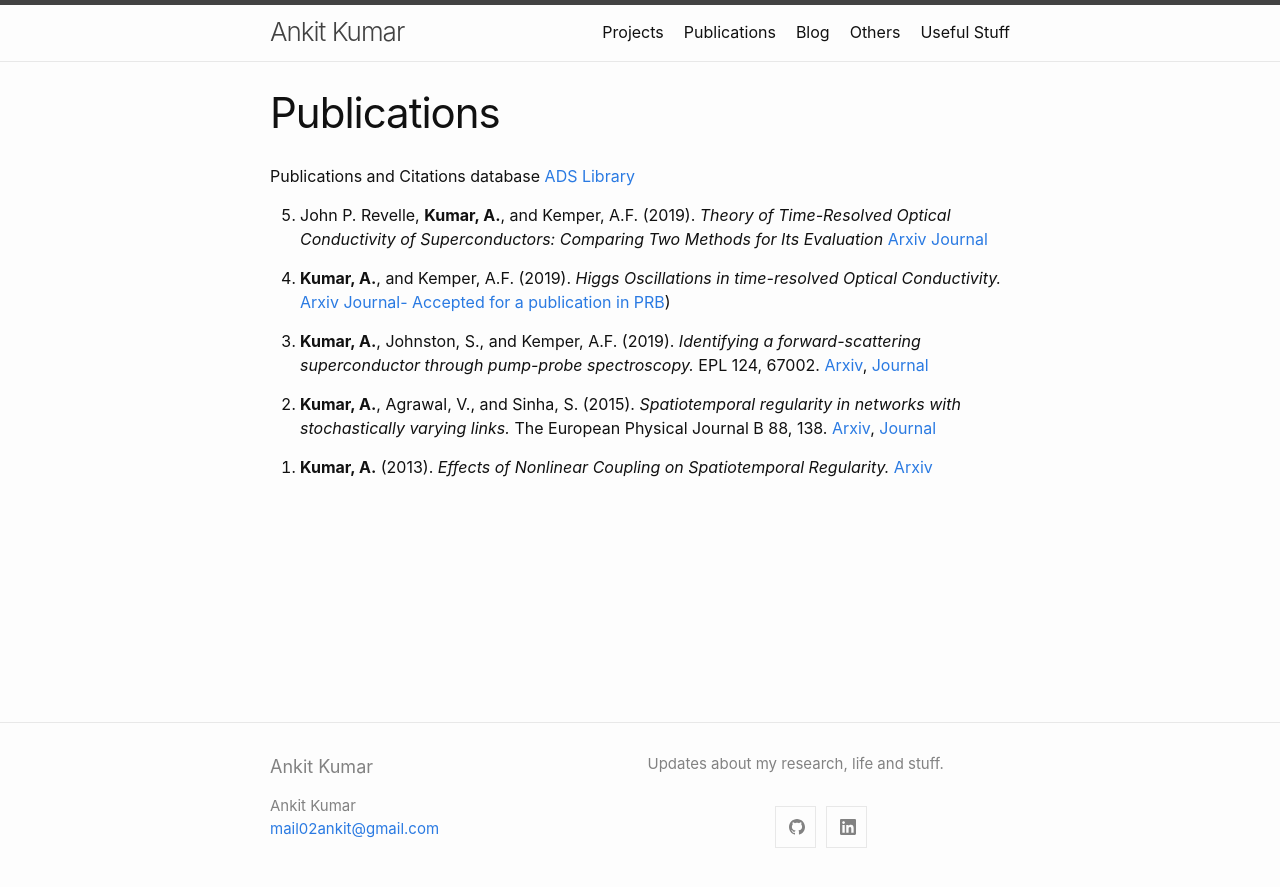
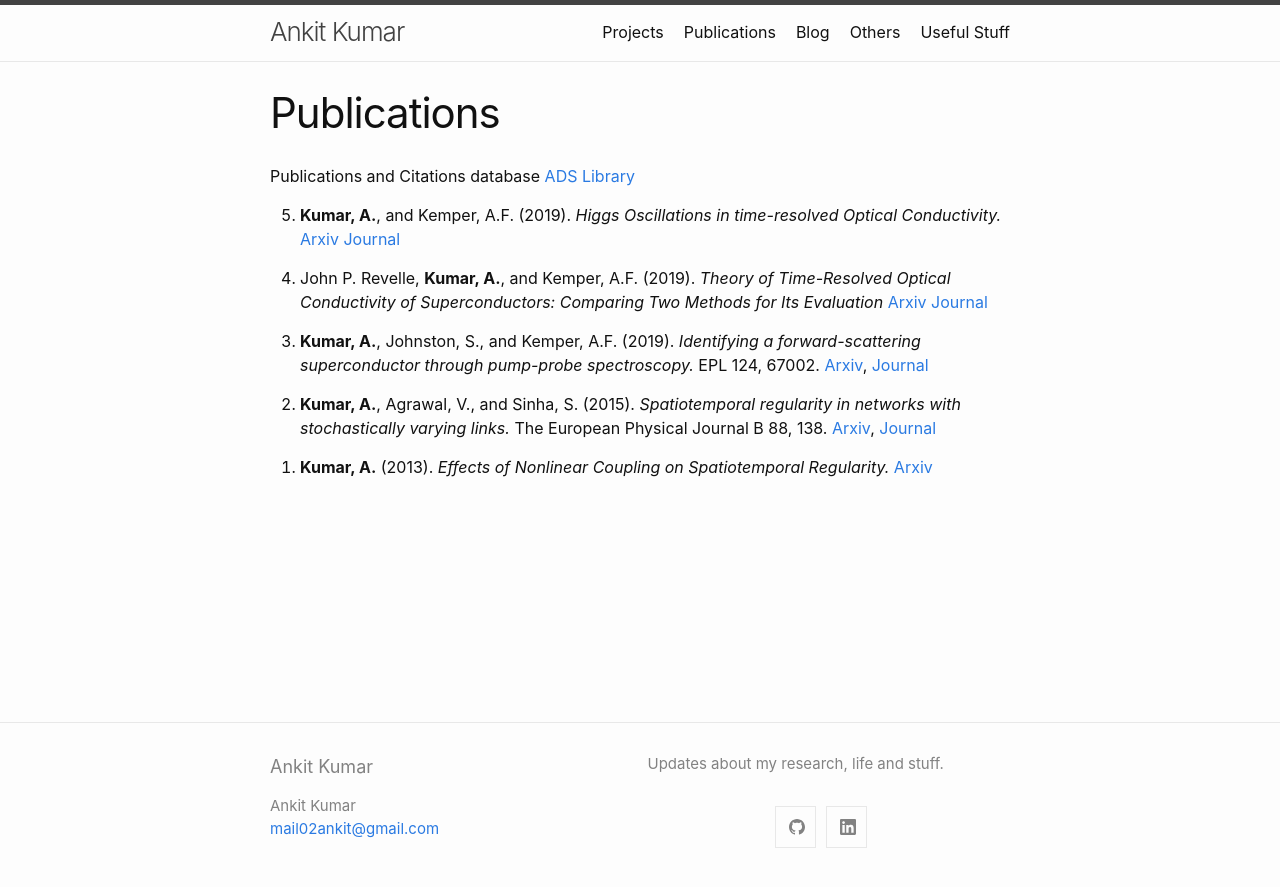
Before and after one commit to mail02ankit/mail02ankit.github.io, a Jekyll site: the page built from 02_publications.md, in a window 1280 px wide. Shown: the top 887 px of the page. Built offline with Jekyll 4.4.1, drawn with Linux system fonts in a browser that asks for light colours.

Commit message:
Updated publication

```diff
--- a/02_publications.md
+++ b/02_publications.md
@@ -6,15 +6,15 @@ permalink: /publications/
 
 Publications and Citations database [ADS Library](https://ui.adsabs.harvard.edu/public-libraries/GenfDFZvTECuoIrnChPeHw)
 
+0. **Kumar, A.**, and Kemper, A.F. (2019).
+*Higgs Oscillations in time-resolved Optical Conductivity.*
+[Arxiv](http://arxiv.org/abs/1902.09549)
+[Journal](https://link.aps.org/doi/10.1103/PhysRevB.100.174515)
+
 0. John P. Revelle, **Kumar, A.**, and Kemper, A.F. (2019).
 *Theory of Time-Resolved Optical Conductivity of Superconductors: Comparing Two Methods for Its Evaluation*
 [Arxiv](https://arxiv.org/abs/1909.04669)
 [Journal](https://www.mdpi.com/2410-3896/4/3/79)
-
-0. **Kumar, A.**, and Kemper, A.F. (2019).
-*Higgs Oscillations in time-resolved Optical Conductivity.*
-[Arxiv](http://arxiv.org/abs/1902.09549)
-[Journal- Accepted for a publication in PRB](http://arxiv.org/abs/1902.09549))
 
 0. **Kumar, A.**, Johnston, S., and Kemper, A.F. (2019).
 *Identifying a forward-scattering superconductor through pump-probe spectroscopy.*
```
